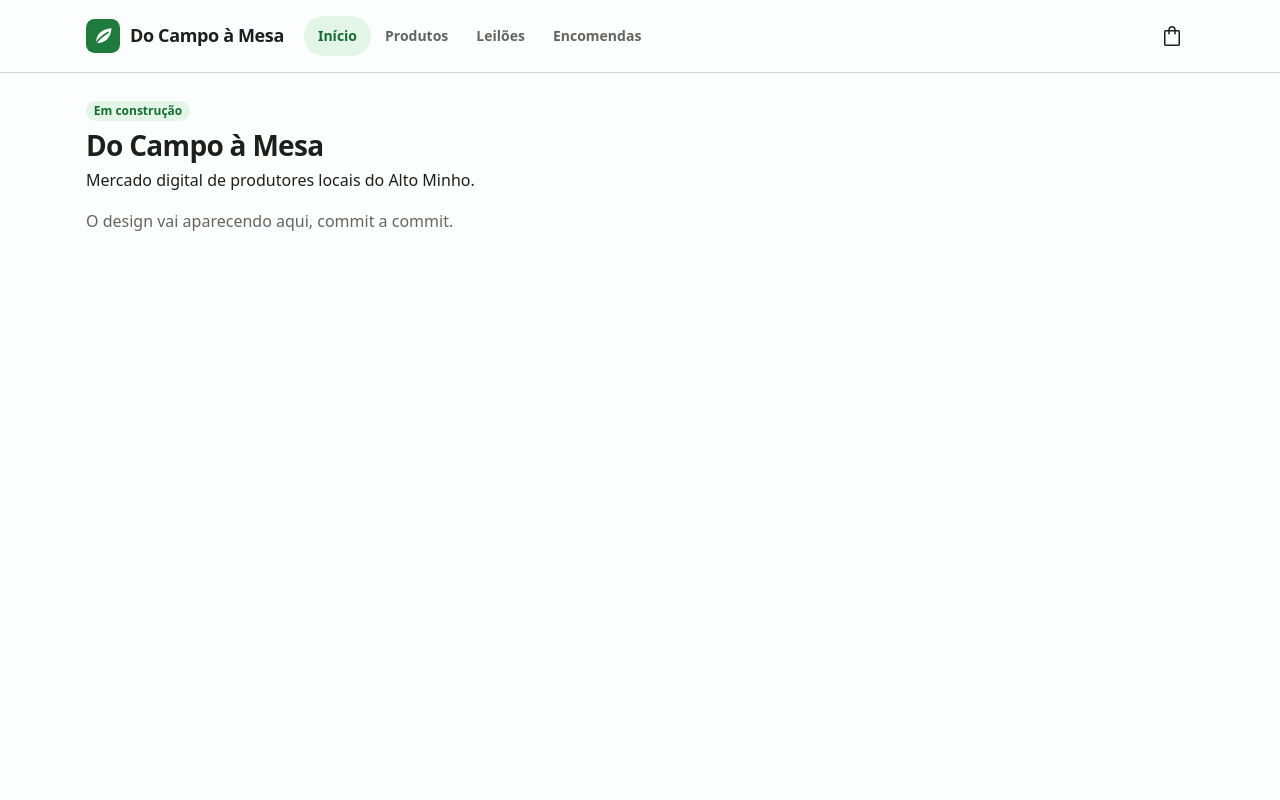
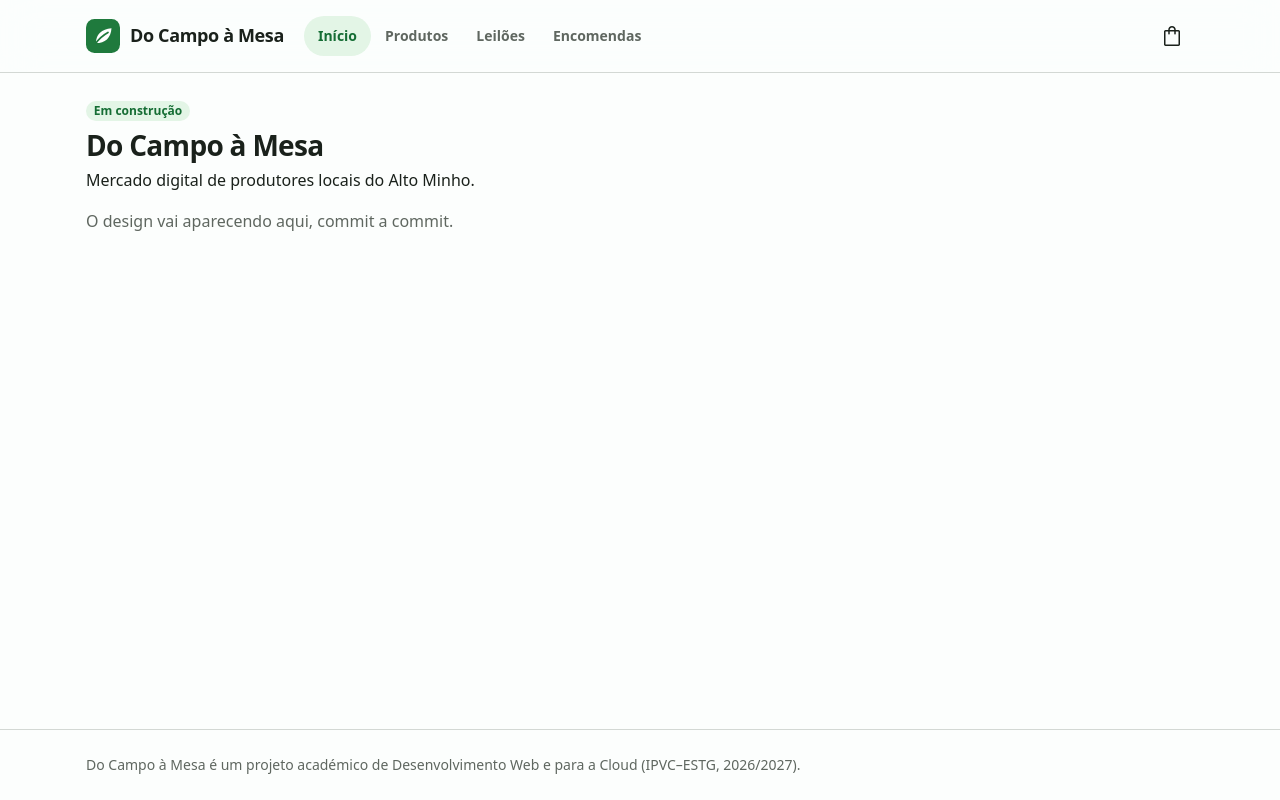
Before and after one commit to maiatoscastor/do-campo-a-mesa, a React (Vite) app in the folder web/: page / in a window 1280 px wide. Built offline with nearby package versions, Linux system fonts and the light colour scheme.

Commit message:
Rodapé e ligação para saltar para o conteúdo

```diff
--- a/web/src/App.jsx
+++ b/web/src/App.jsx
@@ -1,12 +1,19 @@
 import Cabecalho from './components/Cabecalho.jsx';
 import NavegacaoInferior from './components/NavegacaoInferior.jsx';
+import Rodape from './components/Rodape.jsx';
 
-// Estrutura da página. O conteúdo ainda é provisório: o design vai aparecendo commit a commit.
+// Estrutura da página. A navegação vem antes do conteúdo (a barra inferior está fixa no fundo do
+// ecrã, mas no teclado chega-se a ela logo a seguir ao cabeçalho). O conteúdo ainda é provisório:
+// o design vai aparecendo commit a commit.
 export default function App() {
   return (
     <>
+      <a className="saltar visually-hidden-focusable" href="#conteudo">
+        Saltar para o conteúdo
+      </a>
       <Cabecalho />
-      <main id="conteudo" className="container py-4">
+      <NavegacaoInferior />
+      <main id="conteudo" className="container py-4" tabIndex={-1}>
         <span className="badge rounded-pill bg-primary-subtle text-primary-emphasis">
           Em construção
         </span>
@@ -16,7 +23,7 @@ export default function App() {
           O design vai aparecendo aqui, commit a commit.
         </p>
       </main>
-      <NavegacaoInferior />
+      <Rodape />
     </>
   );
 }
--- /dev/null
+++ b/web/src/components/Rodape.jsx
@@ -0,0 +1,15 @@
+// Rodapé. A aplicação é um trabalho académico, e o rodapé di-lo em todas as páginas, para ninguém
+// a confundir com uma loja real. Só usa utilitários do Bootstrap; o mt-auto empurra-o para o
+// fundo do ecrã quando há pouco conteúdo.
+export default function Rodape() {
+  return (
+    <footer className="mt-auto border-top py-4 small text-body-secondary">
+      <div className="container">
+        <p className="mb-0">
+          Do Campo à Mesa é um projeto académico de Desenvolvimento Web e para a
+          Cloud (IPVC–ESTG, 2026/2027).
+        </p>
+      </div>
+    </footer>
+  );
+}
--- a/web/src/styles/_base.scss
+++ b/web/src/styles/_base.scss
@@ -16,3 +16,26 @@ h6,
   letter-spacing: -0.025em;
   text-wrap: balance;
 }
+
+// A página ocupa pelo menos a altura visível do ecrã (dvh: sem as barras do browser no
+// telemóvel), em coluna, para o rodapé poder ficar no fundo
+#root {
+  display: flex;
+  flex-direction: column;
+  min-height: 100dvh;
+}
+
+// "Saltar para o conteúdo": escondida até receber o foco do teclado (Tab), e então aparece por
+// cima de tudo. Poupa a quem usa teclado ou leitor de ecrã passar pela navegação em cada página.
+.saltar {
+  position: fixed;
+  top: 0.5rem;
+  left: 1rem;
+  z-index: 1100;
+  padding: 0.625rem 1.125rem;
+  border-radius: var(--bs-border-radius-pill);
+  background-color: var(--bs-primary);
+  color: #fff;
+  font-weight: 700;
+  text-decoration: none;
+}
--- a/web/src/styles/_navegacao-inferior.scss
+++ b/web/src/styles/_navegacao-inferior.scss
@@ -52,8 +52,9 @@ $altura: 4.25rem; // 68 px
   border-radius: var(--bs-border-radius-pill);
 }
 
-// O conteúdo e o rodapé não podem ficar escondidos atrás da barra
-body {
+// O conteúdo e o rodapé não podem ficar escondidos atrás da barra. O espaço fica dentro do
+// #root, que já ocupa a altura do ecrã: assim a página não ganha deslocamento a mais.
+#root {
   padding-bottom: calc($altura + env(safe-area-inset-bottom, 0px));
 
   @include m.a-partir-de(lg) {
```
